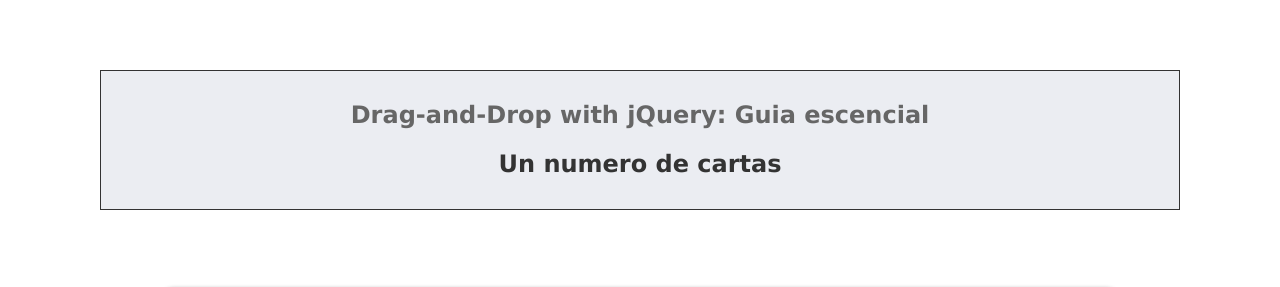
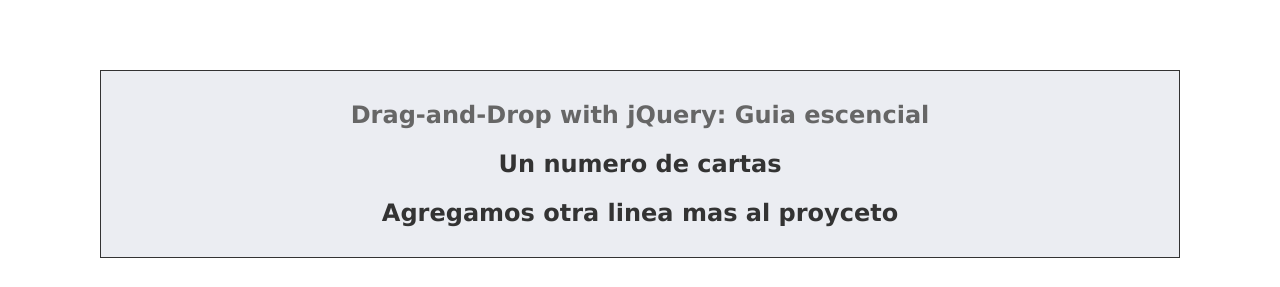
Before and after one commit to xola139/RemindsEnglish, a website: page public/index.html in a window 1280 px wide. Shown: the top 287 px of the page. Drawn offline with Linux system fonts and the light colour scheme.

Commit message:
Agregaste nueva linea

```diff
--- a/public/index.html
+++ b/public/index.html
@@ -100,6 +100,7 @@
 <div class="wideBox">
   <h1>Drag-and-Drop with jQuery: Guia escencial</h1>
   <h2>Un numero de cartas</h2>
+  <h2>Agregamos otra linea mas al proyceto</h2>
 </div>
 
 <div id="content">
```
